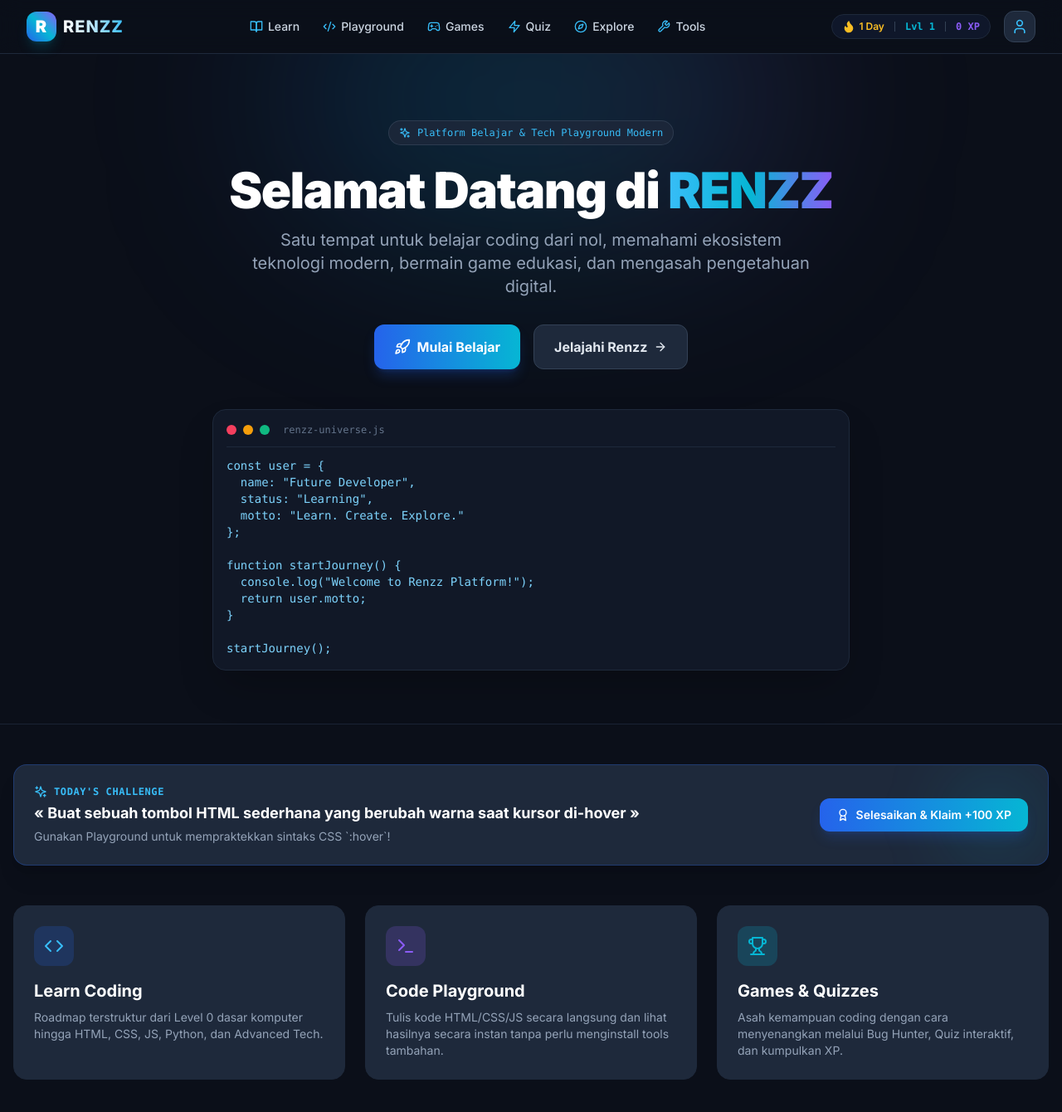
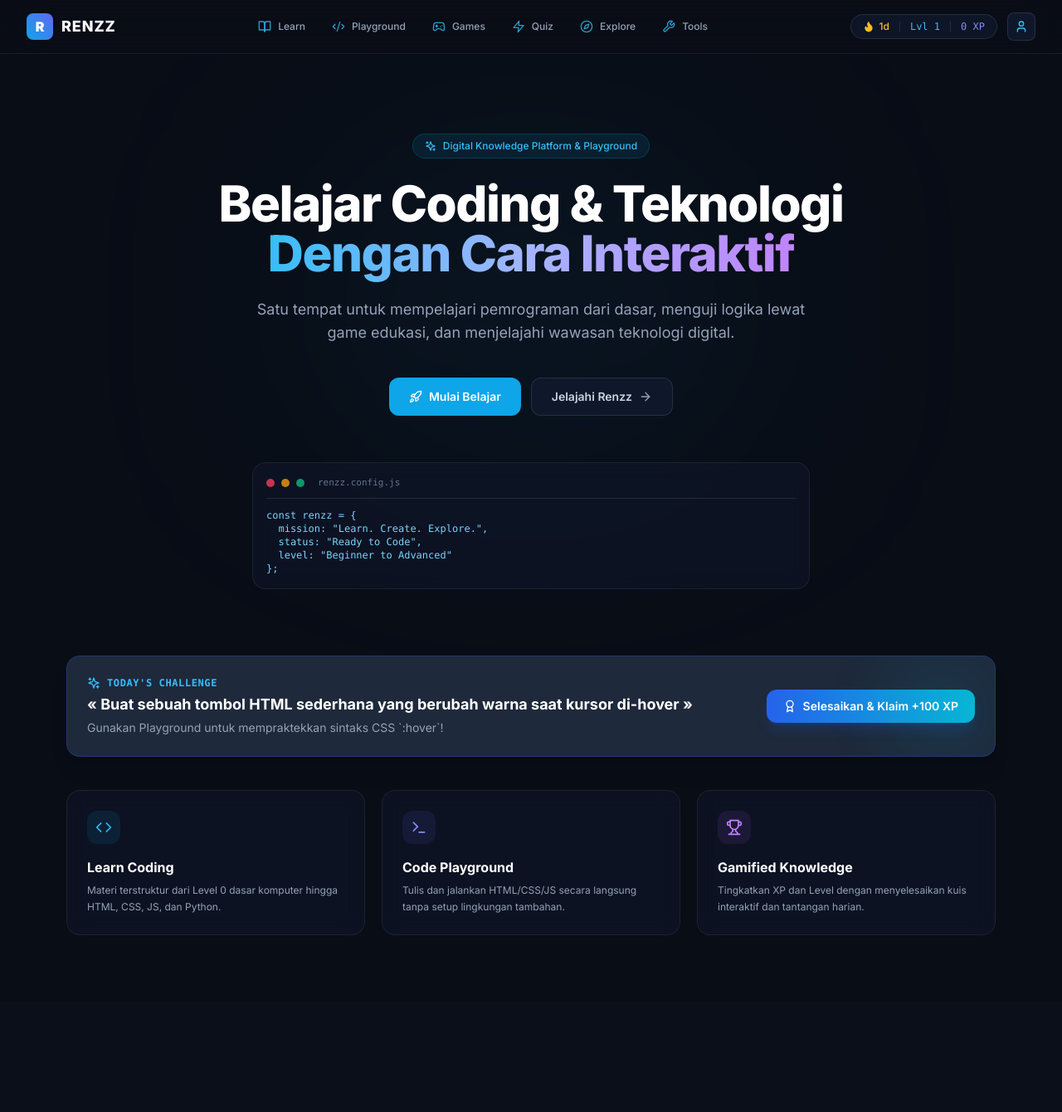
Before and after one commit to renzzkun1/renzz-app, a Next.js app: page / in a window 1280 px wide. Shown: the top 1340 px of the page at 83% size. After the commit the page ends 1207 px from the top, so only its background shows below. Built offline with nearby package versions, Linux system fonts and the light colour scheme.

Commit message:
Upgrade UI/UX to modern clean aesthetic

```diff
--- a/src/app/globals.css
+++ b/src/app/globals.css
@@ -2,29 +2,37 @@
 @tailwind components;
 @tailwind utilities;
 
-:root {
-  --foreground-rgb: 255, 255, 255;
-  --background-start-rgb: 11, 15, 25;
-  --background-end-rgb: 17, 24, 39;
+@layer base {
+  body {
+    @apply bg-[#090D16] text-slate-200 antialiased selection:bg-sky-500/30 selection:text-sky-200;
+    font-feature-settings: "cv02", "cv03", "cv04", "cv11";
+  }
 }
 
-body {
-  color: rgb(var(--foreground-rgb));
-  background: #0b0f19;
-  min-height: 100vh;
+/* Glassmorphism Card Style */
+.renzz-card {
+  background: rgba(15, 23, 42, 0.6);
+  backdrop-filter: blur(12px);
+  border: 1px solid rgba(255, 255, 255, 0.07);
 }
 
-/* Custom Scrollbar */
-.custom-scrollbar::-webkit-scrollbar {
-  width: 6px;
+.renzz-card:hover {
+  border-color: rgba(56, 189, 248, 0.25);
+  box-shadow: 0 10px 30px -10px rgba(0, 0, 0, 0.5);
 }
 
-.custom-scrollbar::-webkit-scrollbar-track {
+/* Custom Scrollbar yang Halus */
+::-webkit-scrollbar {
+  width: 6px;
+  height: 6px;
+}
+::-webkit-scrollbar-track {
+  background: #090d16;
+}
+::-webkit-scrollbar-thumb {
   background: #1e293b;
-  border-radius: 8px;
+  border-radius: 9999px;
 }
-
-.custom-scrollbar::-webkit-scrollbar-thumb {
-  background: #38bdf8;
-  border-radius: 8px;
+::-webkit-scrollbar-thumb:hover {
+  background: #334155;
 }
--- a/src/app/page.tsx
+++ b/src/app/page.tsx
@@ -1,103 +1,102 @@
 'use client';
 
 import Link from 'next/link';
-import { Terminal, Code, Cpu, ShieldCheck, Sparkles, ArrowRight, Zap, Trophy, Rocket } from 'lucide-react';
+import { Terminal, Code, Trophy, ArrowRight, Rocket, Sparkles } from 'lucide-react';
 import DailyChallenge from '@/components/DailyChallenge';
 
 export default function Home() {
   return (
-    <div className="min-h-screen bg-renzz-navy text-slate-100 flex flex-col">
+    <div className="min-h-screen bg-[#090D16] text-slate-200 flex flex-col">
+
       {/* HERO SECTION */}
-      <section className="relative pt-20 pb-16 px-4 overflow-hidden border-b border-slate-800/80">
-        <div className="absolute -top-24 left-1/2 -translate-x-1/2 w-[600px] h-[300px] bg-gradient-to-r from-renzz-blue/20 via-renzz-cyan/20 to-renzz-purple/20 blur-[120px] rounded-full pointer-events-none" />
+      <section className="relative pt-24 pb-20 px-4 overflow-hidden">
+        {/* Soft Ambient Background Glow */}
+        <div className="absolute top-1/4 left-1/2 -translate-x-1/2 w-[500px] h-[250px] bg-sky-500/10 blur-[140px] rounded-full pointer-events-none" />
 
-        <div className="max-w-5xl mx-auto text-center relative z-10">
-          <div className="inline-flex items-center gap-2 px-3 py-1.5 rounded-full bg-slate-800/80 border border-slate-700/80 text-xs font-mono text-renzz-accent mb-6">
-            <Sparkles className="w-3.5 h-3.5" /> Platform Belajar & Tech Playground Modern
+        <div className="max-w-4xl mx-auto text-center relative z-10 space-y-6">
+          <div className="inline-flex items-center gap-2 px-3.5 py-1.5 rounded-full bg-sky-500/10 border border-sky-500/20 text-xs font-medium text-sky-400">
+            <Sparkles className="w-3.5 h-3.5" /> Digital Knowledge Platform & Playground
           </div>
 
-          <h1 className="text-4xl sm:text-6xl font-black tracking-tight text-white leading-tight">
-            Selamat Datang di <span className="bg-gradient-to-r from-renzz-accent via-renzz-cyan to-renzz-purple bg-clip-text text-transparent">RENZZ</span>
+          <h1 className="text-4xl sm:text-6xl font-extrabold tracking-tight text-white leading-[1.15]">
+            Belajar Coding & Teknologi <br className="hidden sm:block" />
+            <span className="bg-gradient-to-r from-sky-400 via-indigo-300 to-purple-400 bg-clip-text text-transparent">
+              Dengan Cara Interaktif
+            </span>
           </h1>
 
-          <p className="mt-4 text-lg sm:text-xl text-slate-400 max-w-2xl mx-auto leading-relaxed">
-            Satu tempat untuk belajar coding dari nol, memahami ekosistem teknologi modern, bermain game edukasi, dan mengasah pengetahuan digital.
+          <p className="text-base sm:text-lg text-slate-400 max-w-2xl mx-auto font-normal leading-relaxed">
+            Satu tempat untuk mempelajari pemrograman dari dasar, menguji logika lewat game edukasi, dan menjelajahi wawasan teknologi digital.
           </p>
 
-          <div className="mt-8 flex flex-wrap justify-center gap-4">
+          <div className="pt-4 flex flex-wrap justify-center gap-3">
             <Link
               href="/learn"
-              className="px-6 py-3.5 rounded-xl bg-gradient-to-r from-renzz-blue to-renzz-cyan font-bold text-white shadow-lg shadow-renzz-blue/25 hover:opacity-95 transition-all flex items-center gap-2"
+              className="px-6 py-3 rounded-xl bg-sky-500 hover:bg-sky-400 font-semibold text-white text-sm shadow-sm transition-all flex items-center gap-2"
             >
-              <Rocket className="w-5 h-5" /> Mulai Belajar
+              <Rocket className="w-4 h-4" /> Mulai Belajar
             </Link>
             <Link
               href="/explore"
-              className="px-6 py-3.5 rounded-xl bg-slate-800 hover:bg-slate-700 font-bold text-slate-200 border border-slate-700 transition-all flex items-center gap-2"
+              className="px-6 py-3 rounded-xl bg-slate-900 hover:bg-slate-800 font-semibold text-slate-300 text-sm border border-white/10 transition-all flex items-center gap-2"
             >
-              Jelajahi Renzz <ArrowRight className="w-4 h-4" />
+              Jelajahi Renzz <ArrowRight className="w-4 h-4 text-slate-400" />
             </Link>
           </div>
 
-          {/* CODE / TERMINAL PREVIEW CARD */}
-          <div className="mt-12 max-w-3xl mx-auto rounded-2xl bg-renzz-dark border border-slate-800 p-4 text-left shadow-2xl font-mono text-xs sm:text-sm text-slate-300 relative group">
-            <div className="flex items-center gap-2 mb-3 pb-3 border-b border-slate-800">
-              <span className="w-3 h-3 rounded-full bg-rose-500 inline-block" />
-              <span className="w-3 h-3 rounded-full bg-amber-500 inline-block" />
-              <span className="w-3 h-3 rounded-full bg-emerald-500 inline-block" />
-              <span className="text-slate-500 text-xs ml-2">renzz-universe.js</span>
+          {/* CODE EDITOR PREVIEW */}
+          <div className="pt-8 max-w-2xl mx-auto">
+            <div className="renzz-card rounded-2xl p-4 text-left font-mono text-xs text-slate-300">
+              <div className="flex items-center gap-2 mb-3 pb-2.5 border-b border-white/10">
+                <span className="w-2.5 h-2.5 rounded-full bg-rose-500/80 inline-block" />
+                <span className="w-2.5 h-2.5 rounded-full bg-amber-500/80 inline-block" />
+                <span className="w-2.5 h-2.5 rounded-full bg-emerald-500/80 inline-block" />
+                <span className="text-slate-500 text-[11px] ml-2">renzz.config.js</span>
+              </div>
+              <pre className="text-sky-300 overflow-x-auto">
+<code>{`const renzz = {
+  mission: "Learn. Create. Explore.",
+  status: "Ready to Code",
+  level: "Beginner to Advanced"
+};`}</code>
+              </pre>
             </div>
-            <pre className="overflow-x-auto text-sky-300">
-              <code>{`const user = {
-  name: "Future Developer",
-  status: "Learning",
-  motto: "Learn. Create. Explore."
-};
-
-function startJourney() {
-  console.log("Welcome to Renzz Platform!");
-  return user.motto;
-}
-
-startJourney();`}</code>
-            </pre>
           </div>
         </div>
       </section>
 
-      {/* DAILY CHALLENGE & FEATURED HIGHLIGHTS */}
-      <section className="max-w-7xl mx-auto px-4 py-12 w-full space-y-12">
+      {/* CORE FEATURES SECTION */}
+      <section className="max-w-6xl mx-auto px-4 pb-20 w-full space-y-10">
         <DailyChallenge />
 
-        {/* CORE FEATURE CARDS */}
-        <div className="grid grid-cols-1 md:grid-cols-3 gap-6">
-          <div className="p-6 rounded-2xl bg-renzz-card border border-slate-800 hover:border-slate-700 transition-all">
-            <div className="w-12 h-12 rounded-xl bg-renzz-blue/20 text-renzz-accent flex items-center justify-center mb-4">
-              <Code className="w-6 h-6" />
+        <div className="grid grid-cols-1 md:grid-cols-3 gap-5">
+          <div className="renzz-card p-6 rounded-2xl transition-all">
+            <div className="w-10 h-10 rounded-xl bg-sky-500/10 text-sky-400 flex items-center justify-center mb-4">
+              <Code className="w-5 h-5" />
             </div>
-            <h3 className="text-xl font-bold text-white mb-2">Learn Coding</h3>
-            <p className="text-slate-400 text-sm">
-              Roadmap terstruktur dari Level 0 dasar komputer hingga HTML, CSS, JS, Python, dan Advanced Tech.
+            <h3 className="text-base font-bold text-white mb-1.5">Learn Coding</h3>
+            <p className="text-slate-400 text-xs leading-relaxed">
+              Materi terstruktur dari Level 0 dasar komputer hingga HTML, CSS, JS, dan Python.
             </p>
           </div>
 
-          <div className="p-6 rounded-2xl bg-renzz-card border border-slate-800 hover:border-slate-700 transition-all">
-            <div className="w-12 h-12 rounded-xl bg-renzz-purple/20 text-renzz-purple flex items-center justify-center mb-4">
-              <Terminal className="w-6 h-6" />
+          <div className="renzz-card p-6 rounded-2xl transition-all">
+            <div className="w-10 h-10 rounded-xl bg-indigo-500/10 text-indigo-400 flex items-center justify-center mb-4">
+              <Terminal className="w-5 h-5" />
             </div>
-            <h3 className="text-xl font-bold text-white mb-2">Code Playground</h3>
-            <p className="text-slate-400 text-sm">
-              Tulis kode HTML/CSS/JS secara langsung dan lihat hasilnya secara instan tanpa perlu menginstall tools tambahan.
+            <h3 className="text-base font-bold text-white mb-1.5">Code Playground</h3>
+            <p className="text-slate-400 text-xs leading-relaxed">
+              Tulis dan jalankan HTML/CSS/JS secara langsung tanpa setup lingkungan tambahan.
             </p>
           </div>
 
-          <div className="p-6 rounded-2xl bg-renzz-card border border-slate-800 hover:border-slate-700 transition-all">
-            <div className="w-12 h-12 rounded-xl bg-renzz-cyan/20 text-renzz-cyan flex items-center justify-center mb-4">
-              <Trophy className="w-6 h-6" />
+          <div className="renzz-card p-6 rounded-2xl transition-all">
+            <div className="w-10 h-10 rounded-xl bg-purple-500/10 text-purple-400 flex items-center justify-center mb-4">
+              <Trophy className="w-5 h-5" />
             </div>
-            <h3 className="text-xl font-bold text-white mb-2">Games & Quizzes</h3>
-            <p className="text-slate-400 text-sm">
-              Asah kemampuan coding dengan cara menyenangkan melalui Bug Hunter, Quiz interaktif, dan kumpulkan XP.
+            <h3 className="text-base font-bold text-white mb-1.5">Gamified Knowledge</h3>
+            <p className="text-slate-400 text-xs leading-relaxed">
+              Tingkatkan XP dan Level dengan menyelesaikan kuis interaktif dan tantangan harian.
             </p>
           </div>
         </div>
--- a/src/components/Navbar.tsx
+++ b/src/components/Navbar.tsx
@@ -19,21 +19,21 @@ export default function Navbar() {
   ];
 
   return (
-    <nav className="sticky top-0 z-50 bg-renzz-navy/80 backdrop-blur-md border-b border-slate-800 text-white">
+    <nav className="sticky top-0 z-50 bg-[#090D16]/80 backdrop-blur-xl border-b border-white/[0.08]">
       <div className="max-w-7xl mx-auto px-4 sm:px-6 lg:px-8">
         <div className="flex items-center justify-between h-16">
 
-          {/* Logo */}
-          <Link href="/" className="flex items-center gap-2 group">
-            <div className="w-9 h-9 rounded-xl bg-gradient-to-tr from-renzz-blue via-renzz-cyan to-renzz-purple flex items-center justify-center font-black text-xl tracking-wider shadow-lg shadow-renzz-cyan/20 group-hover:scale-105 transition-transform">
+          {/* Logo Branding */}
+          <Link href="/" className="flex items-center gap-2.5 group">
+            <div className="w-8 h-8 rounded-lg bg-gradient-to-tr from-sky-500 to-indigo-500 flex items-center justify-center font-black text-white text-base shadow-sm group-hover:scale-105 transition-all">
               R
             </div>
-            <span className="font-extrabold text-xl tracking-wider bg-gradient-to-r from-white via-sky-200 to-renzz-accent bg-clip-text text-transparent">
+            <span className="font-extrabold text-lg tracking-wider text-white">
               RENZZ
             </span>
           </Link>
 
-          {/* Desktop Nav Items */}
+          {/* Navigasi Desktop */}
           <div className="hidden md:flex items-center gap-1">
             {navLinks.map((link) => {
               const Icon = link.icon;
@@ -41,49 +41,49 @@ export default function Navbar() {
                 <Link
                   key={link.href}
                   href={link.href}
-                  className="flex items-center gap-1.5 px-3 py-2 rounded-lg text-sm font-medium text-slate-300 hover:text-white hover:bg-slate-800/60 transition-colors"
+                  className="flex items-center gap-2 px-3.5 py-2 rounded-lg text-xs font-medium text-slate-400 hover:text-white hover:bg-white/[0.05] transition-all"
                 >
-                  <Icon className="w-4 h-4 text-renzz-accent" />
+                  <Icon className="w-4 h-4 text-sky-400/80" />
                   {link.label}
                 </Link>
               );
             })}
           </div>
 
-          {/* Gamification Stats & Profile Badge */}
-          <div className="hidden md:flex items-center gap-4">
-            <div className="flex items-center gap-3 px-3 py-1.5 rounded-full bg-slate-900 border border-slate-800 text-xs font-semibold">
-              <span className="flex items-center gap-1 text-amber-400">
-                <Flame className="w-4 h-4 fill-amber-400" />
-                {streak} Day
+          {/* Profile & Stats Badge */}
+          <div className="hidden md:flex items-center gap-3">
+            <div className="flex items-center gap-3 px-3.5 py-1.5 rounded-full bg-slate-900/90 border border-white/10 text-xs font-medium text-slate-300">
+              <span className="flex items-center gap-1.5 text-amber-400">
+                <Flame className="w-3.5 h-3.5 fill-amber-400" />
+                {streak}d
               </span>
-              <span className="w-px h-3 bg-slate-700" />
-              <span className="text-renzz-cyan font-mono">Lvl {level}</span>
-              <span className="w-px h-3 bg-slate-700" />
-              <span className="text-renzz-purple font-mono">{xp} XP</span>
+              <span className="w-px h-3 bg-white/10" />
+              <span className="text-sky-400 font-mono">Lvl {level}</span>
+              <span className="w-px h-3 bg-white/10" />
+              <span className="text-indigo-400 font-mono">{xp} XP</span>
             </div>
 
             <Link
               href="/profile"
-              className="p-2 rounded-xl bg-slate-800 hover:bg-slate-700 text-slate-200 border border-slate-700 transition-colors"
+              className="p-2 rounded-lg bg-slate-900 border border-white/10 text-slate-300 hover:text-white hover:border-white/20 transition-all"
             >
-              <User className="w-5 h-5 text-renzz-accent" />
+              <User className="w-4 h-4 text-sky-400" />
             </Link>
           </div>
 
           {/* Mobile Menu Button */}
           <button
             onClick={() => setMobileMenuOpen(!mobileMenuOpen)}
-            className="md:hidden p-2 rounded-lg bg-slate-800 text-slate-300 hover:text-white"
+            className="md:hidden p-2 rounded-lg bg-slate-900 border border-white/10 text-slate-400"
           >
-            {mobileMenuOpen ? <X className="w-6 h-6" /> : <Menu className="w-6 h-6" />}
+            {mobileMenuOpen ? <X className="w-5 h-5" /> : <Menu className="w-5 h-5" />}
           </button>
         </div>
       </div>
 
-      {/* Mobile Drawer Navigation */}
+      {/* Mobile Drawer */}
       {mobileMenuOpen && (
-        <div className="md:hidden border-t border-slate-800 bg-renzz-dark px-4 pt-2 pb-4 space-y-2">
+        <div className="md:hidden border-t border-white/10 bg-[#090D16] px-4 pt-3 pb-5 space-y-1">
           {navLinks.map((link) => {
             const Icon = link.icon;
             return (
@@ -91,21 +91,13 @@ export default function Navbar() {
                 key={link.href}
                 href={link.href}
                 onClick={() => setMobileMenuOpen(false)}
-                className="flex items-center gap-3 px-3 py-2.5 rounded-lg text-slate-200 hover:bg-slate-800"
+                className="flex items-center gap-3 px-3 py-2.5 rounded-lg text-sm font-medium text-slate-300 hover:bg-white/[0.05]"
               >
-                <Icon className="w-5 h-5 text-renzz-cyan" />
+                <Icon className="w-4 h-4 text-sky-400" />
                 {link.label}
               </Link>
             );
           })}
-          <div className="pt-2 border-t border-slate-800 flex justify-between items-center text-xs font-mono text-slate-400">
-            <span>Level: {level}</span>
-            <span>XP: {xp}</span>
-            <span>Streak: {streak}d</span>
-            <Link href="/profile" onClick={() => setMobileMenuOpen(false)} className="text-renzz-accent underline">
-              Profile
-            </Link>
-          </div>
         </div>
       )}
     </nav>
```
